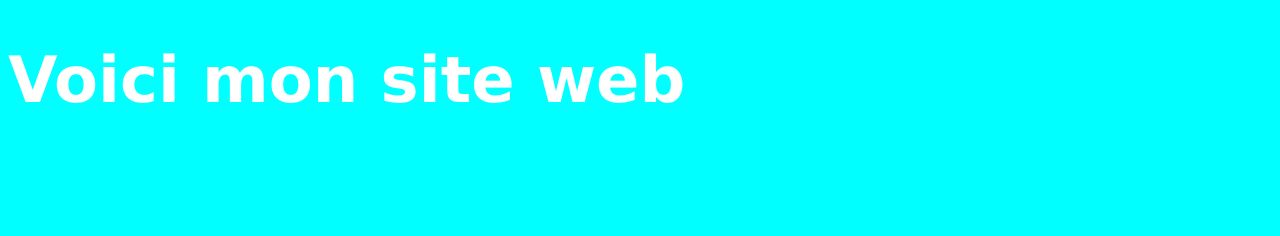
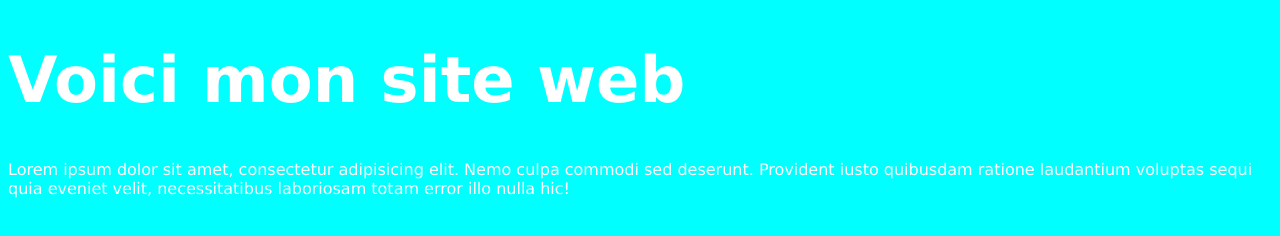
Before and after one commit to dematvalentin/dematvalentin.github.io, a plain HTML site: page index.html in a window 1280 px wide. Drawn offline with Linux system fonts and the light colour scheme.

Commit message:
change index.html

```diff
--- a/index.html
+++ b/index.html
@@ -9,6 +9,9 @@
 
 <body>
     <h1>Voici mon site web</h1>
+    <p>
+        Lorem ipsum dolor sit amet, consectetur adipisicing elit. Nemo culpa commodi sed deserunt. Provident iusto quibusdam ratione laudantium voluptas sequi quia eveniet velit, necessitatibus laboriosam totam error illo nulla hic!
+    </p>
 </body>
 
 </html>
```
